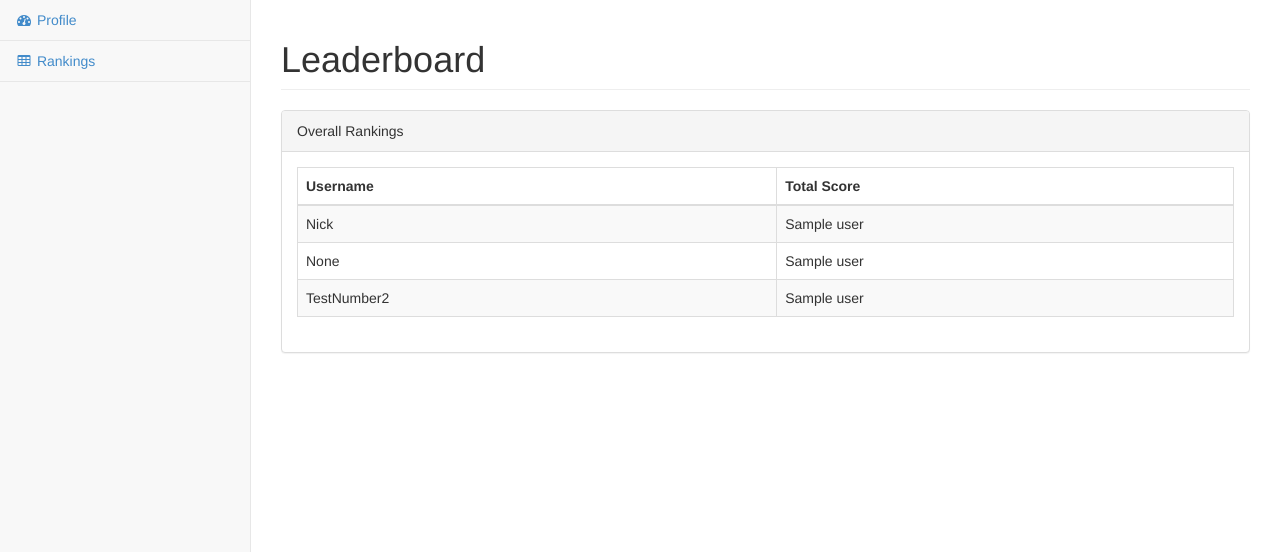
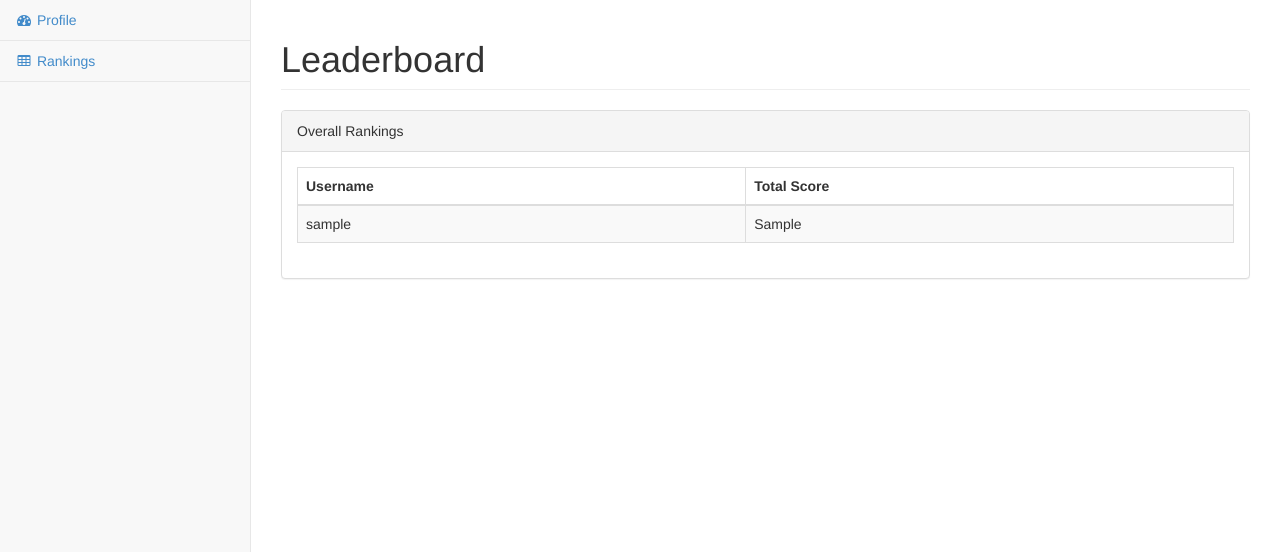
Before and after one commit to NJonesUK/ctfscore, a Django app: template templates/leaderboard.html in a window 1280 px wide. Shown: the part 51-603 px from the top of the page. Run offline with Django 3.2, Linux system fonts and the light colour scheme; data comes from the database, SQL or seed files in the repository; both versions use the stored data as it was after the commit; tables that the repository leaves empty hold one stand-in row (values such as "Sample post"); the template is opened without the code that fills it: values that come from a table or form of the project are taken from there, most other values are stand-ins (such as "Sample title", 1, 10 or a date in 2020); parts of the project's set-up code (start-up, migrations or seed data) failed here and were passed over; some libraries are stand-ins or nearby versions.

Commit message:
latest fixes

```diff
--- a/challenges/forms.py
+++ b/challenges/forms.py
@@ -1,4 +1,7 @@
 from django import forms
 
 class AnswerForm(forms.Form):
+    """
+    Form used to process answers to challenges
+    """
     answer = forms.CharField(max_length=200)
--- a/ctf/urls.py
+++ b/ctf/urls.py
@@ -16,6 +16,6 @@ urlpatterns = patterns('',
     url(r'^accounts/profile', users.views.profile),
     url(r'^leaderboard', challenges.views.leaderboard),
     url(r'^challenge/(?P<challenge_id>\d+)/$', challenges.views.challenge, name='detail'),
-    url(r'^$', users.views.index),
+    url(r'^$', users.views.profile),
 
 )
--- a/templates/base.html
+++ b/templates/base.html
@@ -33,7 +33,7 @@
                     <span class="icon-bar"></span>
                     <span class="icon-bar"></span>
                 </button>
-                <a class="navbar-brand" href="index.html">SUCSS Capture The Flag</a>
+                <a class="navbar-brand" href="/">SUCSS Capture The Flag</a>
             </div>
             <!-- /.navbar-header -->
 
@@ -67,7 +67,7 @@
                         <a href="/accounts/profile"><i class="fa fa-dashboard fa-fw"></i> Profile</a>
                     </li>
                     <li>
-                        <a href="#"><i class="fa fa-table fa-fw"></i> Rankings</a>
+                        <a href="/leaderboard"><i class="fa fa-table fa-fw"></i> Rankings</a>
                     </li>
                 </ul>
                 <!-- /#side-menu -->
--- a/templates/leaderboard.html
+++ b/templates/leaderboard.html
@@ -1,4 +1,8 @@
 {% extends "base.html" %}
+
+{% block title %}
+Leaderboard
+{% endblock %}
 
 {% block content %}
            <div class="row">
@@ -25,10 +29,10 @@
                                         </tr>
                                     </thead>
                                     <tbody>
-                                    {% for user in users %}
+                                    {% for score in user_scores %}
                                         <tr>
-                                            <td>{{ user.username }}</td>
-                                            <td>{{ user_scores.user }}</td>
+                                            <td>{{ score.0.username }}</td>
+                                            <td>{{ score.1 }}</td>
                                         </tr>
                                     {% endfor %}
                                     </tbody>
--- a/users/views.py
+++ b/users/views.py
@@ -5,9 +5,6 @@ from django.contrib.auth.decorators import login_required
 from django.views.decorators.csrf import csrf_exempt
 
 from challenges.models import Challenge, ChallengeEntry
-
-def index(request):
-    return render_to_response("index.html")
 
 @login_required
 def profile(request):
```
Also changed, not shown: challenges/views.py (+7 -3 lines), db.sqlite3.
